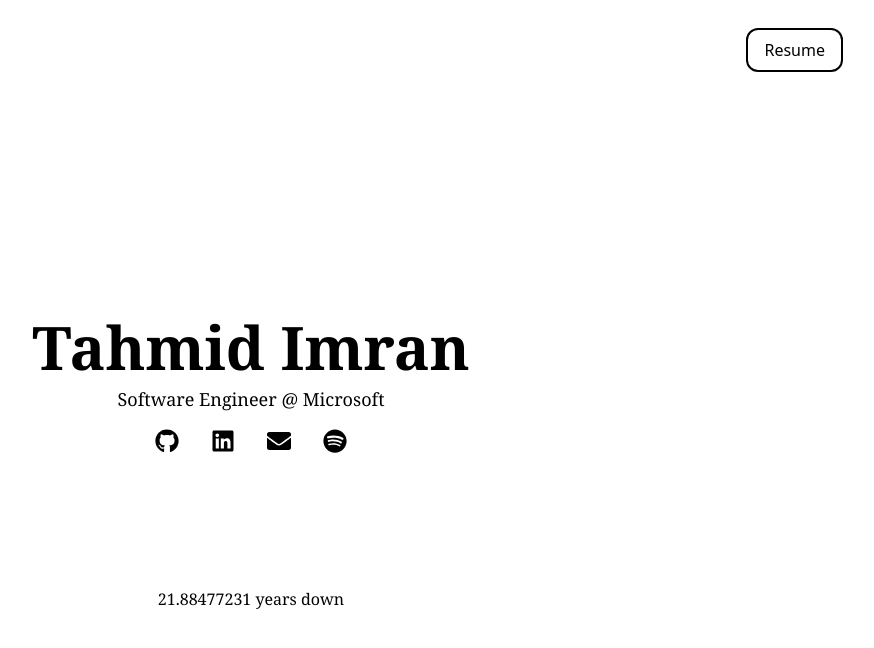
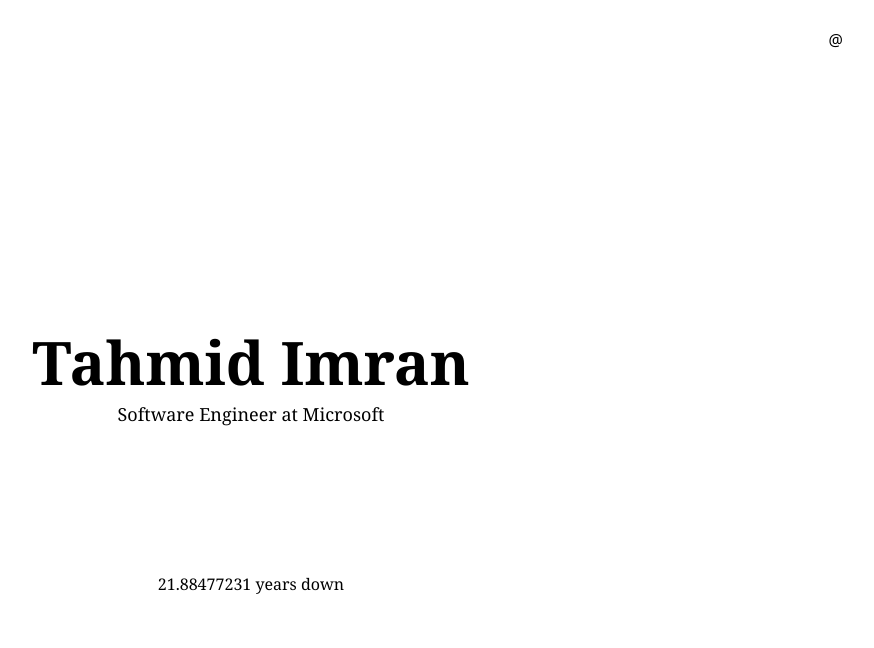
Before and after one commit to Tahmid2000/personal-portfolio-v2, a React (Create React App) app: page / in a window 1280 px wide. Shown: the top 648 px of the page, without its empty margins (389-1263 px from the left). Built offline with nearby package versions, Linux system fonts and the light colour scheme.

Commit message:
temporary changes to remove resume and links

```diff
--- a/src/App.js
+++ b/src/App.js
@@ -8,14 +8,25 @@ function App() {
   //WaveText();
   return (
     <React.Fragment>
+      {/*
+        <a
+          id="button-right"
+          className="hidden lg:block md:block cursor-pointer mr-12 mt-7 transition duration-200 ease-in-out bg-white border-2 border-black py-2 px-4 rounded-xl float-right hover:bg-black hover:text-white hover:border-black-500 "
+          href={Pdf}
+          target="_blank"
+          rel="noreferrer"
+        >
+          Resume
+        </a>
+  */}
       <a
         id="button-right"
-        className="hidden lg:block md:block cursor-pointer mr-12 mt-7 transition duration-200 ease-in-out bg-white border-2 border-black py-2 px-4 rounded-xl float-right hover:bg-black hover:text-white hover:border-black-500 "
-        href={Pdf}
+        className="cursor-pointer mr-12 mt-7 transition lg:block md:block"
+        href="mailto:tahmidimran1@gmail.com"
         target="_blank"
         rel="noreferrer"
       >
-        Resume
+        @
       </a>
 
       <div className="flex h-screen font-serif mt-16">
@@ -24,9 +35,9 @@ function App() {
             <h1 className="font-bold text-6xl mb-2" id="main-name">
               Tahmid Imran
             </h1>
-            <h2 className="text-lg mb-4">Software Engineer @ Microsoft</h2>
+            <h2 className="text-lg mb-4">Software Engineer at Microsoft</h2>
 
-            <div className="inline-flex text-2xl">
+            {/*<div className="inline-flex text-2xl">
               <a
                 href="https://github.com/Tahmid2000"
                 target="_blank"
@@ -55,8 +66,9 @@ function App() {
               >
                 <FaSpotify className="mr-4 ml-4" />
               </a>
-            </div>
+  </div>*/}
             <div class="flex justify-center">
+              {/*
               <a
                 className="cursor-pointer mt-4 transition duration-200 ease-in-out bg-white border-2 border-black py-2 px-4 w-32 rounded-xl hover:bg-black hover:text-white hover:border-black-500 block lg:hidden md:hidden"
                 href={Pdf}
@@ -65,6 +77,15 @@ function App() {
               >
                 Resume
               </a>
+              <a
+                className="cursor-pointer mt-4 block lg:hidden md:hidden"
+                href="mailto:tahmidimran1@gmail.com"
+                target="_blank"
+                rel="noreferrer"
+              >
+                @
+              </a>
+              */}
             </div>
             <div className="mt-32" id="age">
               <AgeCounter />
```
